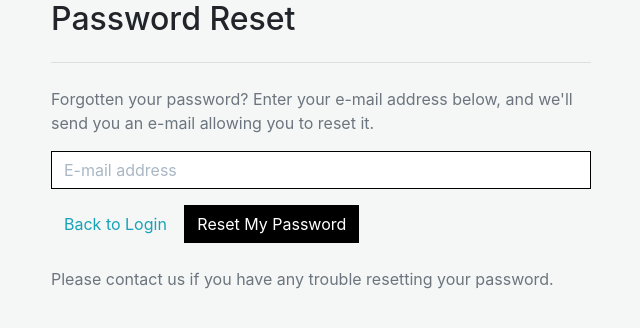
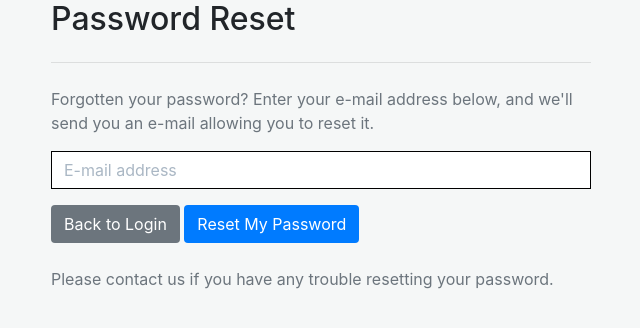
Before and after one commit to llewelyn-williams/the-listening-service, a Django app: page /accounts/password/reset/ in a window 1280 px wide. Shown: the part 183-511 px from the top of the page, without its empty margins (34-674 px from the left). Run offline with Django 3.2, Linux system fonts and the light colour scheme; some libraries are stand-ins or nearby versions.

Commit message:
style: Update button styles for allauth templates
Also on form on Profile.

```diff
--- a/profiles/templates/profiles/profile.html
+++ b/profiles/templates/profiles/profile.html
@@ -29,7 +29,7 @@
                 <form class="mt-3" action="{% url 'profile' %}" method="POST" id="profile-update-form">
                     {% csrf_token %}
                     {{ form|crispy }}
-                    <button class="btn float-right">Update Information</button>
+                    <button class="btn btn-primary float-right">Update Information</button>
                 </form>
             </div>
             <div class="col-12 col-lg-6">
--- a/static/css/base.css
+++ b/static/css/base.css
@@ -10,6 +10,9 @@ html {
     white-space: nowrap;
 }
 
+button {
+
+}
 /* -------------------------------- Colour Scheme */
 
 header a:hover {
@@ -86,24 +89,47 @@ header a:hover {
     color: #aab7c4;
 }
 
-.allauth-form-inner-content button,
-.allauth-form-inner-content input[type='submit'] {
-	/* btn */
-	display: inline-block;
+.allauth-form-inner-content .btn {
+    color: #fff;
+    background-color: #6c757d;
+    border-color: #6c757d;
+    display: inline-block;
     font-weight: 400;
-    color: #fff;
     text-align: center;
+    white-space: nowrap;
     vertical-align: middle;
     -webkit-user-select: none;
     -moz-user-select: none;
     -ms-user-select: none;
     user-select: none;
-    background-color: #000;
-    border: 1px solid #000;
-    padding: .375rem .75rem;
+    border: 1px solid transparent;
+    padding: 0.375rem 0.75rem;
     font-size: 1rem;
     line-height: 1.5;
-    border-radius: 0;
+    border-radius: 0.25rem;
+    transition: color .15s ease-in-out,background-color .15s ease-in-out,border-color .15s ease-in-out,box-shadow .15s ease-in-out;
+}
+
+.allauth-form-inner-content button,
+.allauth-form-inner-content input[type='submit'] {
+	/* btn */
+    color: #fff;
+    background-color: #007bff;
+    border-color: #007bff;
+    display: inline-block;
+    font-weight: 400;
+    text-align: center;
+    white-space: nowrap;
+    vertical-align: middle;
+    -webkit-user-select: none;
+    -moz-user-select: none;
+    -ms-user-select: none;
+    user-select: none;
+    border: 1px solid transparent;
+    padding: 0.375rem 0.75rem;
+    font-size: 1rem;
+    line-height: 1.5;
+    border-radius: 0.25rem;
 
     /* standard bootstrap btn transitions */
     transition: color .15s ease-in-out,background-color .15s ease-in-out,border-color .15s ease-in-out,box-shadow .15s ease-in-out;
@@ -112,8 +138,8 @@ header a:hover {
 .allauth-form-inner-content button:hover,
 .allauth-form-inner-content input[type='submit']:hover {
 	color: #fff;
-    background-color: #222;
-    border-color: #222;
+    background-color: #0069d9;
+    border-color: #0062cc;
 }
 
 .allauth-form-inner-content a {
--- a/templates/allauth/account/logout.html
+++ b/templates/allauth/account/logout.html
@@ -15,7 +15,7 @@
   {% if redirect_field_value %}
   <input type="hidden" name="{{ redirect_field_name }}" value="{{ redirect_field_value }}"/>
   {% endif %}
-  <a class="btn btn-outline-black rounded-0" href="{% url 'home' %}">Cancel</a>
+  <a class="btn" href="{% url 'home' %}">Cancel</a>
   <button type="submit">{% trans 'Sign Out' %}</button>
 </form>
 
--- a/templates/allauth/account/password_change.html
+++ b/templates/allauth/account/password_change.html
@@ -12,7 +12,7 @@
     <form method="POST" action="{% url 'account_change_password' %}" class="password_change">
         {% csrf_token %}
         {{ form|crispy }}
-        <a class="btn btn-outline-black rounded-0" href="{% url 'account_login' %}">Back to Login</a>
+        <a class="btn" href="{% url 'account_login' %}">Back to Login</a>
         <button type="submit" name="action">{% trans "Change Password" %}</button>
     </form>
 {% endblock %}
--- a/templates/allauth/account/password_reset.html
+++ b/templates/allauth/account/password_reset.html
@@ -19,7 +19,7 @@
     <form method="POST" action="{% url 'account_reset_password' %}" class="password_reset">
         {% csrf_token %}
         {{ form|crispy }}
-        <a class="btn btn-outline-black rounded-0" href="{% url 'account_login' %}">Back to Login</a>
+        <a class="btn" href="{% url 'account_login' %}">Back to Login</a>
         <input type="submit" value="{% trans 'Reset My Password' %}" />
     </form>
 
--- a/templates/allauth/account/password_reset_from_key.html
+++ b/templates/allauth/account/password_reset_from_key.html
@@ -16,7 +16,7 @@
             <form method="POST" action="{{ action_url }}">
                 {% csrf_token %}
                 {{ form|crispy }}
-                <a class="btn btn-outline-black rounded-0" href="{% url 'account_login' %}">Back to Login</a>
+                <a class="btn" href="{% url 'account_login' %}">Back to Login</a>
                 <input type="submit" name="action" value="{% trans 'change password' %}"/>
             </form>
         {% else %}
--- a/templates/allauth/account/signup.html
+++ b/templates/allauth/account/signup.html
@@ -17,7 +17,7 @@
   {% if redirect_field_value %}
   <input type="hidden" name="{{ redirect_field_name }}" value="{{ redirect_field_value }}" />
   {% endif %}
-  <a class="btn btn-outline-black rounded-0" href="{% url 'account_login' %}">Back to Login</a>
+  <a class="btn" href="{% url 'account_login' %}">Back to Login</a>
   <button type="submit">{% trans "Sign Up" %}</button>
 </form>
 
```
